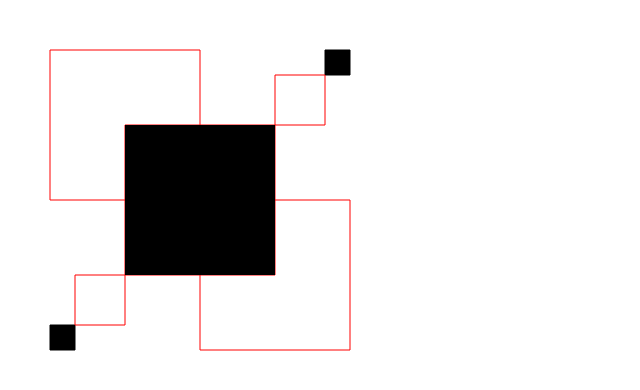
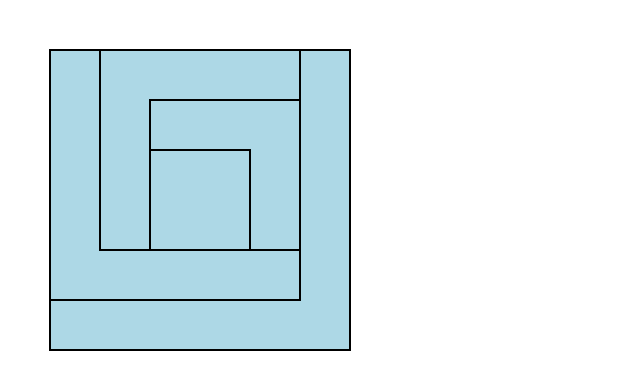
Before and after one commit to EHB-MCT/dev1-exercises-FleurVanDeVille, a plain HTML site: page index.html in a window 1280 px wide. Shown: the whole page, without its empty margins (0-640 px from the left). Drawn offline with Linux system fonts and the light colour scheme.

Commit message:
Exercise 1-4-Layers: Klaar

```diff
--- /dev/null
+++ b/exercises/1-functions/1-4-layers.js
@@ -0,0 +1,50 @@
+"use strict";
+
+let canvas = document.querySelector("canvas");
+canvas.width = window.innerWidth;
+canvas.height = window.innerHeight;
+let context = canvas.getContext("2d");
+
+drawnRectangle();
+
+function drawnRectangle(){
+    context.lineWidth = 2;
+    context.strokeStyle = "black";
+    context.fillStyle = "lightblue";
+    context.beginPath();
+    context.rect(50, 50, 300, 300);
+    context.fill();
+    context.stroke();
+
+    context.lineWidth = 2;
+    context.strokeStyle = "black";
+    context.fillStyle = "lightblue";
+    context.beginPath();
+    context.rect(50, 50, 250, 250);
+    context.fill();
+    context.stroke();
+
+    context.lineWidth = 2;
+    context.strokeStyle = "black";
+    context.fillStyle = "lightblue";
+    context.beginPath();
+    context.rect(100, 50, 200, 200);
+    context.fill();
+    context.stroke();
+
+    context.lineWidth = 2;
+    context.strokeStyle = "black";
+    context.fillStyle = "lightblue";
+    context.beginPath();
+    context.rect(150, 100, 150, 150);
+    context.fill();
+    context.stroke();
+
+    context.lineWidth = 2;
+    context.strokeStyle = "black";
+    context.fillStyle = "lightblue";
+    context.beginPath();
+    context.rect(150, 150, 100, 100);
+    context.fill();
+    context.stroke();
+}
--- a/index.html
+++ b/index.html
@@ -1,7 +1,7 @@
 <html>
 
 <head>
-    <script src="exercises/1-functions/1-3-rectangles.js" type="module"></script>
+    <script src="exercises/1-functions/1-4-layers.js" type="module"></script>
     <link rel="stylesheet" type="text/css" href="styles/index.css" />
 </head>
 
```
